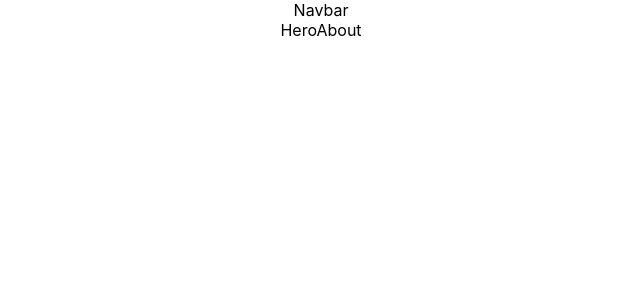
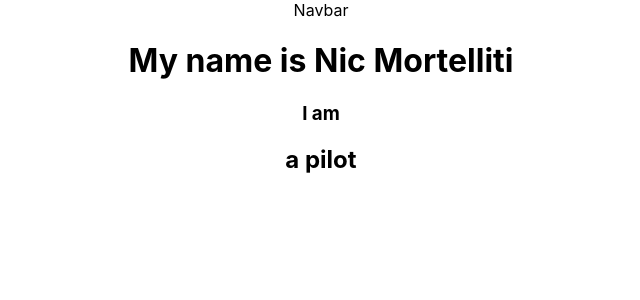
Before and after one commit to NicMortelliti/portfolio, a React (Create React App) app: page / in a window 1280 px wide. Shown: the top 300 px of the page, without its empty margins (319-959 px from the left). Built offline with nearby package versions, Linux system fonts and the light colour scheme.

Commit message:
Add name and blurbs to render

```diff
--- a/src/components/HeroAbout.js
+++ b/src/components/HeroAbout.js
@@ -15,8 +15,12 @@ const blurbs = [
 
 function HeroAbout() {
   return (
-    <div>HeroAbout</div>
-  )
+    <div>
+      <h1>{`My name is ${name.first} ${name.last}`}</h1>
+      <h3>I am</h3>
+      <h2>{blurbs[0]}</h2>
+    </div>
+  );
 }
 
 export default HeroAbout
```
